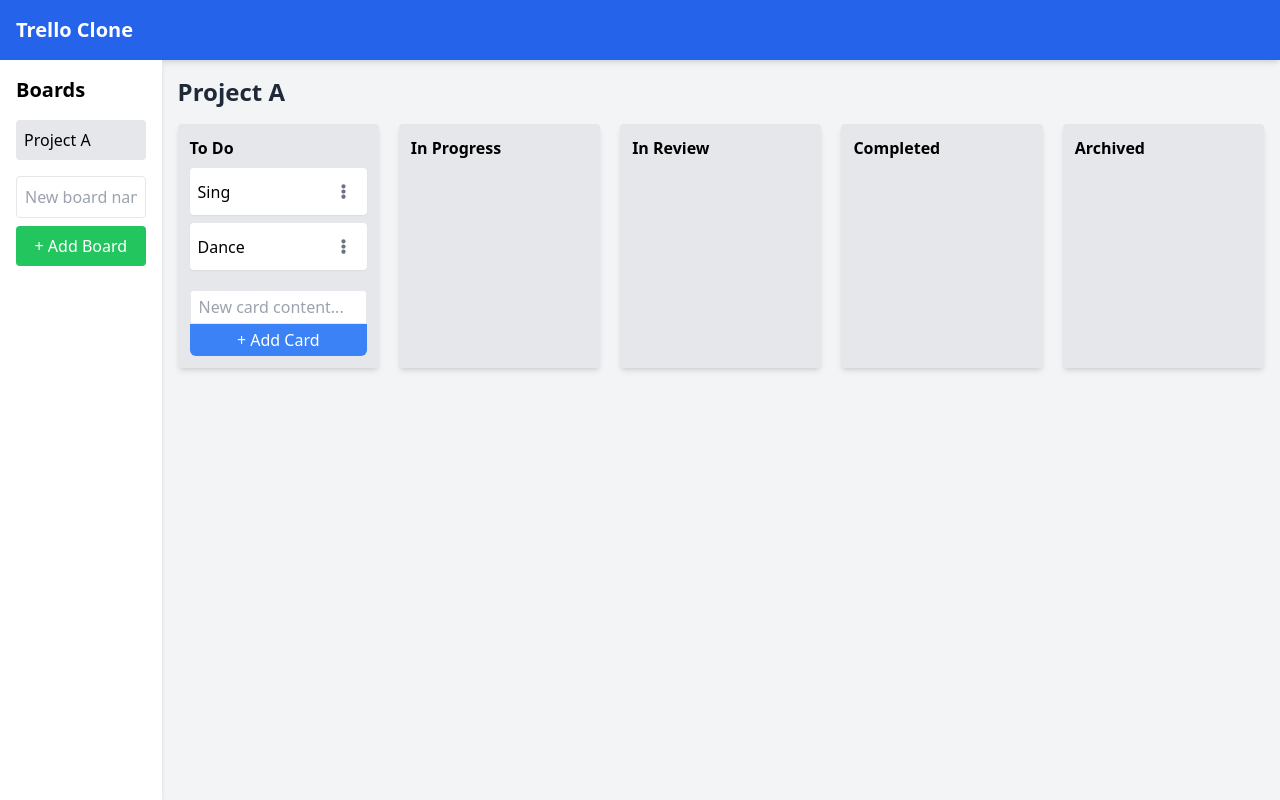
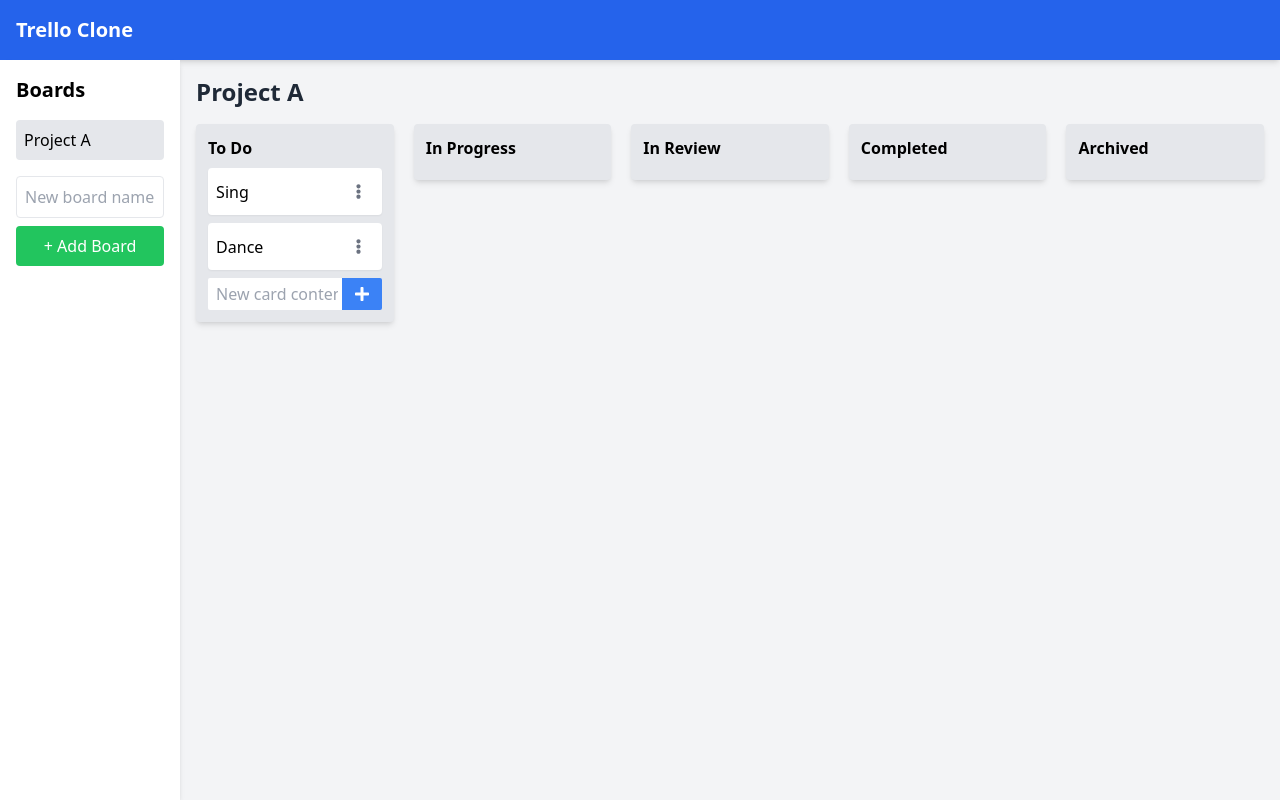
Before and after one commit to kau-wtag/trello-clone, a React (Vite) app: page /board/8b993503-9fec-48a5-81d2-189487e9e6c2 in a window 1280 px wide. Built offline with nearby package versions, Linux system fonts and the light colour scheme.

Commit message:
fixed droppable

```diff
--- a/src/components/Card.jsx
+++ b/src/components/Card.jsx
@@ -14,7 +14,6 @@ const Card = ({ card, onDelete, index }) => {
 
   const handleMoveTo = (destinationSectionId) => {
     setShowMenu(false);
-
   };
 
   return (
--- a/src/components/Section.jsx
+++ b/src/components/Section.jsx
@@ -5,6 +5,7 @@ import { addCard } from "../features/boards/boardsSlice";
 import { useParams } from "react-router-dom";
 import CardContainer from "./CardContainer";
 import { Droppable } from "react-beautiful-dnd";
+import { FaPlus } from "react-icons/fa";
 
 const Section = ({ section, index }) => {
   const dispatch = useDispatch();
@@ -19,37 +20,43 @@ const Section = ({ section, index }) => {
   };
 
   return (
+    <div className="self-start">
       <Droppable droppableId={section.id} type="CARD">
         {(provided, snapshot) => (
           <div
             {...provided.droppableProps}
             ref={provided.innerRef}
-          className="bg-gray-200 p-3 rounded shadow-md hover:ring-2 hover:ring-red-300 hover:ring-inset"
+            className={`bg-gray-200 p-3 rounded shadow-md  ${
+              snapshot.isDraggingOver ? "ring-2 ring-red-300 ring-inset" : ""
+            }`}
           >
             <h2 className="font-bold text-base mb-2">{section.name}</h2>
 
             <CardContainer section={section} />
-
-          {section.name === "To Do" && (
-            <div className="mt-5 rounded-md overflow-hidden">
+            {index === 0 && (
+              <div className="flex rounded-sm overflow-hidden">
                 <input
                   type="text"
                   value={cardContent}
                   onChange={(e) => setCardContent(e.target.value)}
                   placeholder="New card content..."
-                className="p-1 pl-2 border w-full"
+                  required
+                  className="p-1 pl-2  w-full flex-grow"
                 />
                 <button
                   onClick={handleAddCard}
-                className=" p-1 w-full bg-blue-500 text-white"
+                  className={`p-2 px-3 flex bg-blue-500 hover:bg-blue-600 text-white ${
+                    cardContent ? "focus:red-500" : ""
+                  }`}
                 >
-                + Add Card
+                  <FaPlus />
                 </button>
               </div>
             )}
           </div>
         )}
       </Droppable>
+    </div>
   );
 };
 
--- a/src/features/boards/boardsSlice.js
+++ b/src/features/boards/boardsSlice.js
@@ -74,6 +74,8 @@ const boardsSlice = createSlice({
     moveCard: (state, action) => {
       const { boardId, results } = action.payload;
 
+      console.log(results)
+
       if (!results.destination) return;
 
       const board = state.boards.find((board) => boardId === board.id);
```
Lines whose indentation alone changed are shown as unchanged.
